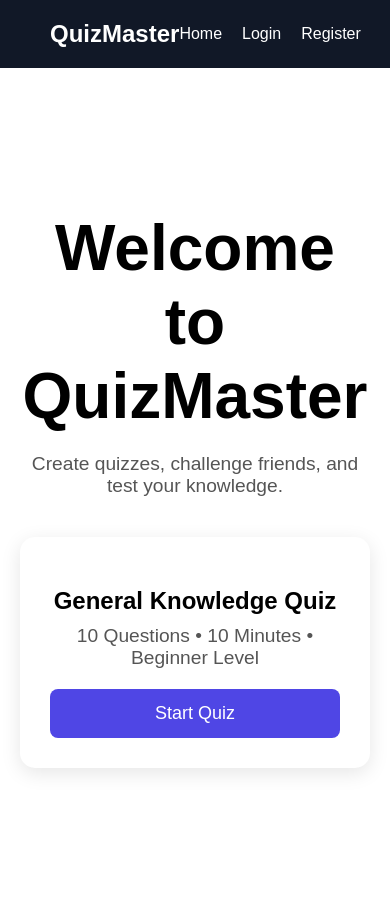
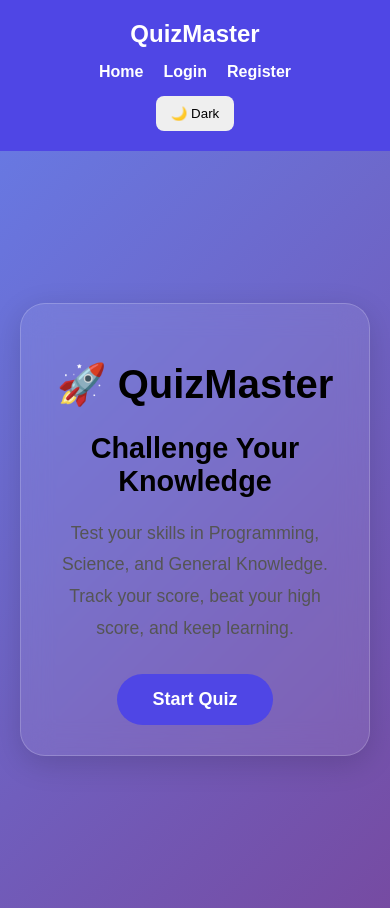
Before and after one commit to Santanu-Dubey/quiz-portal, a React (Vite) app: page / in a window 390 px wide. Built offline with nearby package versions, Linux system fonts and the light colour scheme.

Commit message:
Added categories, timer, score and UI improvements

```diff
--- /dev/null
+++ b/src/components/DarkModeToggle.jsx
@@ -0,0 +1,20 @@
+import { useState, useEffect } from "react";
+
+function DarkModeToggle() {
+  const [darkMode, setDarkMode] = useState(false);
+
+  useEffect(() => {
+    document.body.className = darkMode ? "dark" : "";
+  }, [darkMode]);
+
+  return (
+    <button
+      onClick={() => setDarkMode(!darkMode)}
+      className="dark-btn"
+    >
+      {darkMode ? "☀️ Light" : "🌙 Dark"}
+    </button>
+  );
+}
+
+export default DarkModeToggle;
--- a/src/components/Navbar.jsx
+++ b/src/components/Navbar.jsx
@@ -1,8 +1,10 @@
 import { Link } from "react-router-dom";
+import DarkModeToggle from "./DarkModeToggle";
 
 function Navbar() {
   return (
     <nav className="navbar">
+
       <h2>QuizMaster</h2>
 
       <div className="nav-links">
@@ -10,6 +12,7 @@ function Navbar() {
         <Link to="/login">Login</Link>
         <Link to="/register">Register</Link>
       </div>
+        <DarkModeToggle />
     </nav>
   );
 }
--- /dev/null
+++ b/src/data/programmingQuestions.js
@@ -0,0 +1,19 @@
+const programmingQuestions = [
+  {
+    question: "HTML stands for?",
+    options: [
+      "Hyper Text Markup Language",
+      "High Text Machine Language",
+      "Hyper Transfer Markup Language",
+      "Home Tool Markup Language",
+    ],
+    answer: "Hyper Text Markup Language",
+  },
+  {
+    question: "Which company developed React?",
+    options: ["Google", "Meta", "Amazon", "Microsoft"],
+    answer: "Meta",
+  },
+];
+
+export default programmingQuestions;
--- /dev/null
+++ b/src/data/scienceQuestions.js
@@ -0,0 +1,14 @@
+const scienceQuestions = [
+  {
+    question: "Which planet is known as the Red Planet?",
+    options: ["Earth", "Mars", "Venus", "Jupiter"],
+    answer: "Mars",
+  },
+  {
+    question: "H2O is the chemical formula of?",
+    options: ["Oxygen", "Hydrogen", "Water", "Salt"],
+    answer: "Water",
+  },
+];
+
+export default scienceQuestions;
--- a/src/index.css
+++ b/src/index.css
@@ -1,6 +1,12 @@
 body {
   margin: 0;
   font-family: Arial, sans-serif;
+  background: linear-gradient(
+  135deg,
+  #667eea,
+  #764ba2
+);
+min-height: 100vh;
 }
 
 nav {
@@ -220,3 +226,280 @@ nav {
 .category-btn:hover {
   background: #4338ca;
 }
+/* Main Container */
+.quiz-container {
+  max-width: 800px;
+  margin: 40px auto;
+  padding: 20px;
+  text-align: center;
+}
+
+/* Navbar */
+.navbar {
+  display: flex;
+  justify-content: space-between;
+  align-items: center;
+  padding: 20px 40px;
+  background: #4f46e5;
+  color: white;
+}
+
+.nav-links {
+  display: flex;
+  gap: 20px;
+}
+
+.nav-links a {
+  color: white;
+  text-decoration: none;
+  font-weight: 600;
+}
+
+/* Question Card */
+.question-card {
+  backdrop-filter: blur(12px);
+  background: rgba(255,255,255,0.15);
+  border: 1px solid rgba(255,255,255,0.2);
+  border-radius: 20px;
+  padding: 30px;
+  margin-top: 20px;
+  box-shadow: 0 8px 32px rgba(0,0,0,0.1);
+}
+
+/* Options */
+.option-btn {
+  display: block;
+  width: 100%;
+  margin: 12px 0;
+  padding: 15px;
+  border: 2px solid #ddd;
+  border-radius: 10px;
+  background: white;
+  cursor: pointer;
+  font-size: 16px;
+}
+
+.option-btn:hover {
+  border-color: #4f46e5;
+}
+
+/* Selected Option */
+.selected {
+  background: #4f46e5;
+  color: white;
+  border-color: #4f46e5;
+}
+
+/* Next Button */
+.next-btn {
+  margin-top: 20px;
+  padding: 12px 25px;
+  border: none;
+  border-radius: 10px;
+  background: #4f46e5;
+  color: white;
+  cursor: pointer;
+  font-size: 16px;
+}
+
+.next-btn:hover {
+  background: #4338ca;
+}
+.dark {
+  background: #121212;
+  color: white;
+}
+
+.dark .question-card {
+  background: #1e1e1e;
+  color: white;
+}
+
+.dark .option-btn {
+  background: #2a2a2a;
+  color: white;
+  border-color: #444;
+}
+
+.dark .navbar {
+  background: #111827;
+}
+
+.dark .next-btn {
+  background: #6366f1;
+}
+
+.dark .category-btn {
+  background: #6366f1;
+}
+
+.dark .progress-bar {
+  background: #333;
+}
+
+/* Toggle Button */
+.dark-btn {
+  border: none;
+  padding: 10px 15px;
+  border-radius: 8px;
+  cursor: pointer;
+}
+.hero {
+  min-height: 80vh;
+  display: flex;
+  flex-direction: column;
+  justify-content: center;
+  align-items: center;
+  gap: 25px;
+  text-align: center;
+  padding: 20px;
+}
+
+.hero h1 {
+  font-size: 4rem;
+}
+
+.hero p {
+  font-size: 1.2rem;
+  max-width: 600px;
+}
+
+.hero-btn {
+  padding: 15px 30px;
+  border: none;
+  border-radius: 12px;
+  background: #4f46e5;
+  color: white;
+  font-size: 18px;
+  cursor: pointer;
+}
+.question-card,
+.category-btn,
+.hero-btn,
+.next-btn {
+  transition: all 0.3s ease;
+}
+
+.question-card:hover {
+  transform: translateY(-5px);
+}
+
+.category-btn:hover,
+.hero-btn:hover,
+.next-btn:hover {
+  transform: scale(1.05);
+}
+@media (max-width: 768px) {
+
+  .navbar {
+    flex-direction: column;
+    gap: 15px;
+  }
+
+  .nav-links {
+    flex-wrap: wrap;
+    justify-content: center;
+  }
+
+  .hero h1 {
+    font-size: 2.5rem;
+  }
+
+  .hero p {
+    font-size: 1rem;
+  }
+
+  .question-card {
+    padding: 20px;
+  }
+
+  .category-btn {
+    width: 100%;
+  }
+}
+/* ========================= */
+/* Modern Home Page */
+/* ========================= */
+
+.hero {
+  min-height: 85vh;
+
+  display: flex;
+  justify-content: center;
+  align-items: center;
+
+  padding: 20px;
+}
+
+.hero-card {
+  max-width: 800px;
+  text-align: center;
+
+  padding: 50px;
+
+  border-radius: 25px;
+
+  backdrop-filter: blur(15px);
+
+  background: rgba(255, 255, 255, 0.08);
+
+  border: 1px solid rgba(255, 255, 255, 0.2);
+
+  box-shadow: 0 8px 30px rgba(0, 0, 0, 0.15);
+}
+
+.hero-card h1 {
+  font-size: 4rem;
+  margin-bottom: 10px;
+}
+
+.hero-card h2 {
+  font-size: 2.5rem;
+  margin-bottom: 20px;
+}
+
+.hero-card p {
+  font-size: 1.1rem;
+  line-height: 1.8;
+  margin-bottom: 30px;
+}
+
+.hero-btn {
+  background: #4f46e5;
+  color: white;
+
+  border: none;
+  border-radius: 50px;
+
+  padding: 15px 35px;
+
+  font-size: 18px;
+  font-weight: bold;
+
+  cursor: pointer;
+
+  transition: all 0.3s ease;
+}
+
+.hero-btn:hover {
+  transform: translateY(-3px);
+  box-shadow: 0 8px 20px rgba(79, 70, 229, 0.4);
+}
+
+.hero-btn:active {
+  transform: scale(0.96);
+}
+
+@media (max-width: 768px) {
+  .hero-card {
+    padding: 30px;
+  }
+
+  .hero-card h1 {
+    font-size: 2.5rem;
+  }
+
+  .hero-card h2 {
+    font-size: 1.8rem;
+  }
+}
--- a/src/pages/Categories.jsx
+++ b/src/pages/Categories.jsx
@@ -14,24 +14,37 @@ function Categories() {
         <div className="category-grid">
           <button
             className="category-btn"
-            onClick={() => navigate("/quiz")}
+           onClick={() =>
+  navigate("/quiz", {
+    state: { category: "gk" },
+  })
+}
           >
-            General Knowledge
+             🧠 General Knowledge
           </button>
 
           <button
             className="category-btn"
-            onClick={() => navigate("/quiz")}
+           onClick={() =>
+  navigate("/quiz", {
+    state: { category: "programming" },
+  })
+}
           >
-            Programming
+             💻 Programming
           </button>
 
           <button
             className="category-btn"
-            onClick={() => navigate("/quiz")}
+            onClick={() =>
+  navigate("/quiz", {
+    state: { category: "science" },
+  })
+}
           >
-            Science
+          🔬 Science
           </button>
+
         </div>
       </div>
     </>
--- a/src/pages/Home.jsx
+++ b/src/pages/Home.jsx
@@ -1,29 +1,31 @@
 import Navbar from "../components/Navbar";
-import { Link } from "react-router-dom";
+import { useNavigate } from "react-router-dom";
+
 function Home() {
+  const navigate = useNavigate();
+
   return (
     <>
       <Navbar />
 
       <div className="hero">
-        <h1>Welcome to QuizMaster</h1>
+        <div className="hero-card">
+          <h1>🚀 QuizMaster</h1>
 
-        <p>
-          Create quizzes, challenge friends, and test your knowledge.
-        </p>
-
-        <div className="quiz-card">
-          <h2>General Knowledge Quiz</h2>
+          <h2>Challenge Your Knowledge</h2>
 
           <p>
-            10 Questions • 10 Minutes • Beginner Level
+            Test your skills in Programming, Science,
+            and General Knowledge. Track your score,
+            beat your high score, and keep learning.
           </p>
 
-          <Link to="/categories">
-            <button className="hero-btn">
-              Start Quiz
-            </button>
-          </Link>
+          <button
+            className="hero-btn"
+            onClick={() => navigate("/categories")}
+          >
+            Start Quiz
+          </button>
         </div>
       </div>
     </>
--- a/src/pages/Quiz.jsx
+++ b/src/pages/Quiz.jsx
@@ -1,16 +1,33 @@
 import { useState, useEffect } from "react";
 import Navbar from "../components/Navbar";
-import questions from "../data/questions";
+import { useLocation } from "react-router-dom";
+import gkQuestions from "../data/gkQuestions";
+import programmingQuestions from "../data/programmingQuestions";
+import scienceQuestions from "../data/scienceQuestions";
 
 
 function Quiz() {
 
+    const location = useLocation();
+const category = location.state?.category || "gk";
 
- const [currentQuestion, setCurrentQuestion] = useState(0);
+ let questions;
+
+  if (category === "programming") {
+    questions = programmingQuestions;
+  } else if (category === "science") {
+    questions = scienceQuestions;
+  } else {
+    questions = gkQuestions;
+  }
+
+const [currentQuestion, setCurrentQuestion] = useState(0);
 const [score, setScore] = useState(0);
 const [selectedAnswer, setSelectedAnswer] = useState("");
 const [quizFinished, setQuizFinished] = useState(false);
 const [timeLeft, setTimeLeft] = useState(60);
+
+
 useEffect(() => {
   if (timeLeft > 0 && !quizFinished) {
     const timer = setTimeout(() => {
@@ -108,7 +125,13 @@ if (quizFinished) {
       <Navbar />
 
       <div className="quiz-container">
-        <h1>General Knowledge Quiz</h1>
+       <h1>
+  {category === "programming"
+    ? "Programming Quiz"
+    : category === "science"
+    ? "Science Quiz"
+    : "General Knowledge Quiz"}
+</h1>
         <h3>Time Left: {timeLeft}s</h3>
         <p>Score: {score}</p>
         <p>
```
Also changed, not shown: src/data/gkQuestions.js (renamed from src/data/questions.js).
